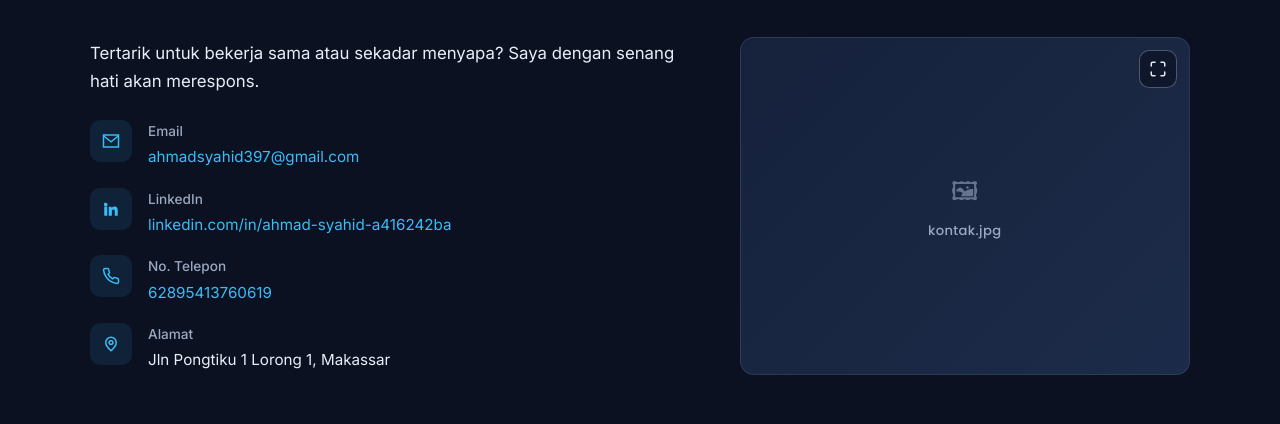
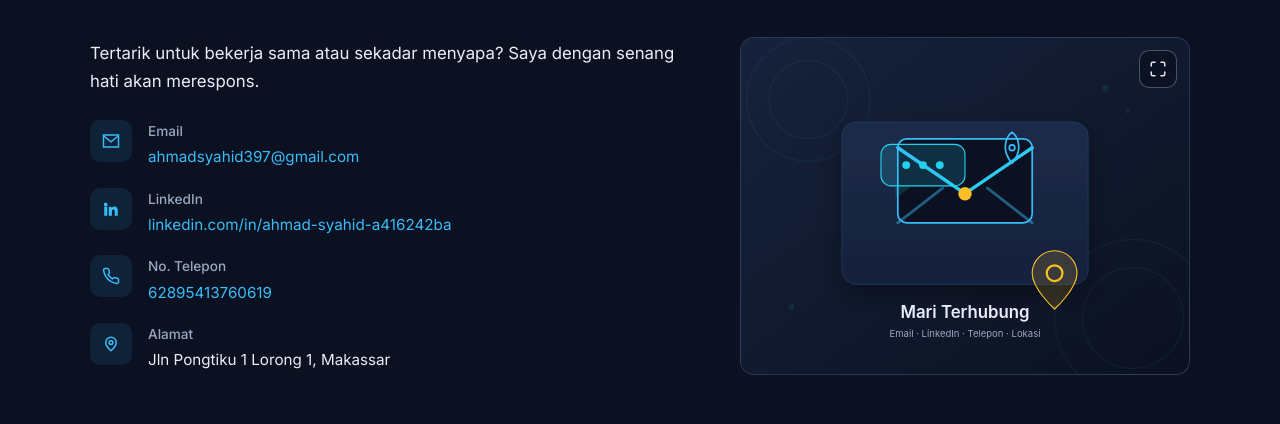
Before and after one commit to Aijr07/myporto, a plain HTML site: page index.html in a window 1280 px wide. Shown: the part 6724-7148 px from the top of the page. Drawn offline with Linux system fonts and the light colour scheme.

```diff
--- a/css/style.css
+++ b/css/style.css
@@ -542,6 +542,7 @@ ul { list-style: none; margin: 0; padding: 0; }
   .section { padding: 4rem 0; }
   .hero { padding-top: 6rem; }
   .hero__title { font-size: 2.5rem; }
+  .media--portrait { width: min(60%, 220px); }
   .card__top { flex-direction: column; gap: 0.4rem; }
   .back-to-top { right: 1rem; bottom: 1rem; }
 }
--- a/index.html
+++ b/index.html
@@ -369,8 +369,8 @@
           </div>
           <div class="contact__media reveal">
             <div class="media media--contact">
-              <img src="assets/images/kontak.jpg" alt="Ilustrasi kontak" onerror="this.style.display='none'">
-              <span class="media__hint">kontak.jpg</span>
+              <img src="assets/images/kontak.svg" alt="Ilustrasi kontak: email, pesan, telepon, dan lokasi">
+              <span class="media__hint">kontak.svg</span>
             </div>
           </div>
         </div>
```
Also changed, not shown: assets/images/kontak.svg (added).
